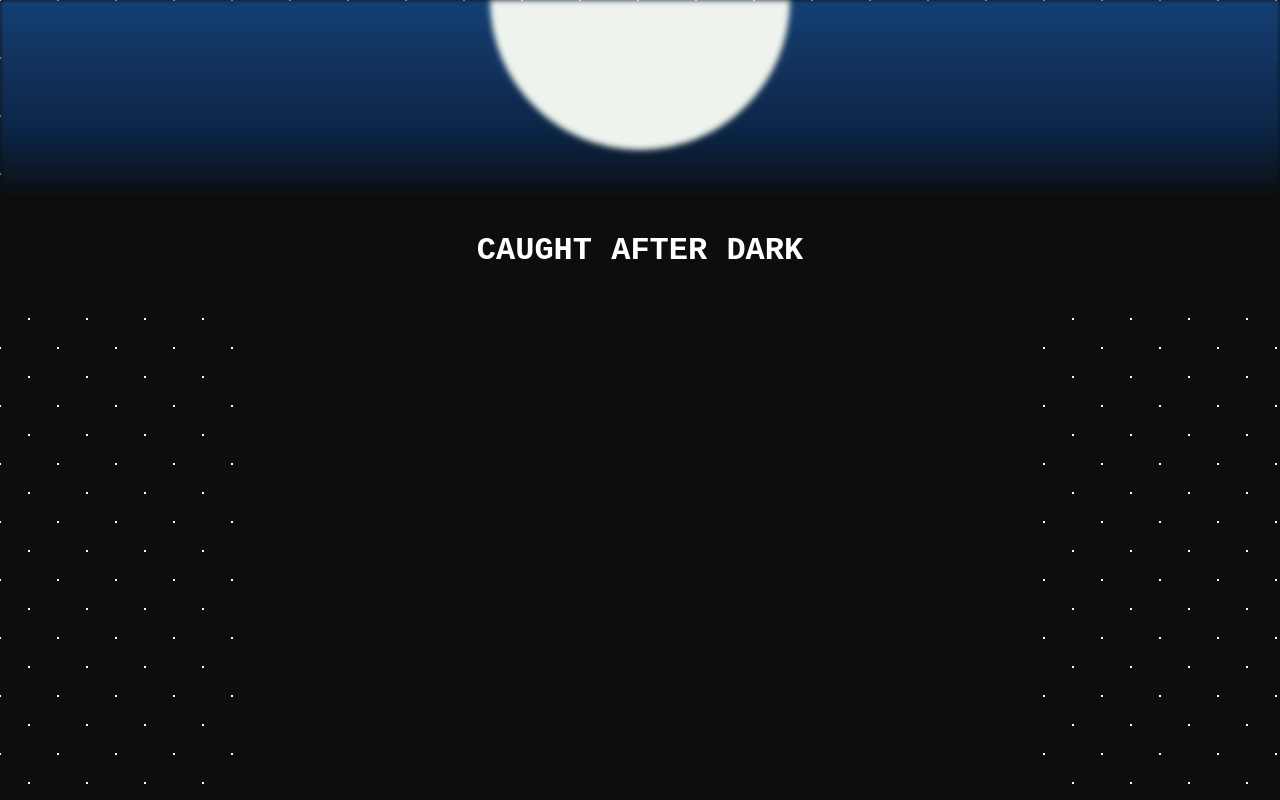
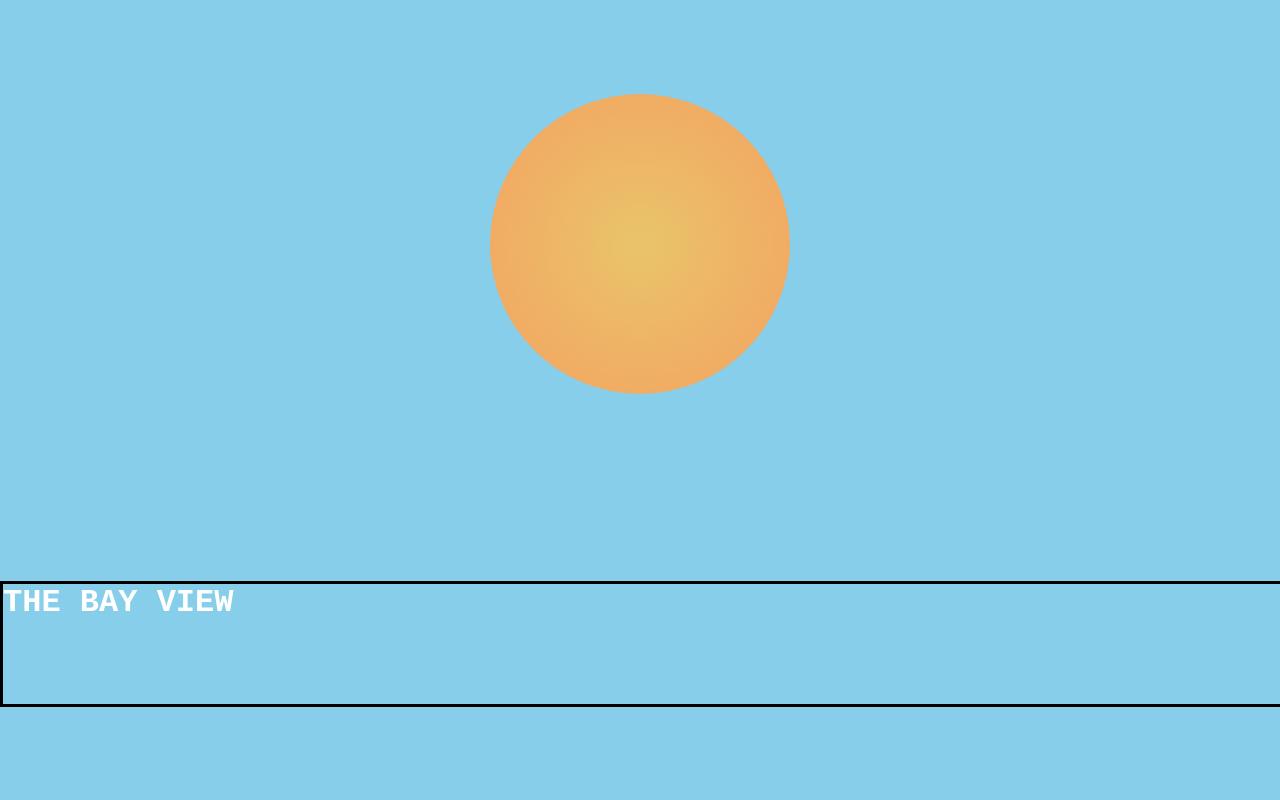
Before and after one commit to Aosegir/restaurant-page-2, a website built with webpack: page src/template.html in a window 1280 px wide. Shown: the top 800 px of the page. Built offline with nearby package versions, Linux system fonts and the light colour scheme.

Commit message:
Began working on first page for new restaurant

```diff
--- a/src/style.css
+++ b/src/style.css
@@ -4,46 +4,31 @@
     margin: 0;
 }
 
-body {
-    background-color: #0d0d0e;
-    background-image:  radial-gradient(#fef7f7 1.4500000000000002px, transparent 1.4500000000000002px), radial-gradient(#fef7f7 1.4500000000000002px, #0d0d0e 1.4500000000000002px);
-    background-size: 58px 58px;
-    background-position: 0 0,29px 29px;
+.center-div {
     display: flex;
-    flex-direction: column;
-    align-items: center;
+    justify-content: center;
 }
 
 header {
+    height: 100vh;
     width: 100%;
+    background-color: skyblue;
+    display: flex;
+    flex-direction: column;
+    justify-content: space-around;
 }
 
-#lake {
-    height: 200px;
-    width: 100%;
-    background-image: linear-gradient(#134074, #13315c, #0b2545, #0d0d0e);
-    display: flex;
-    justify-content: center;
-    align-items: flex-start;
-    filter: blur(2px);
-}
-
-#moon {
-    display: flex;
-    height: 150px;
+#sun {
+    height: 300px;
     width: 300px;
-    background-color: #eef4ed;
-    filter: blur(2px);
-    border-radius: 0% 0% 150px 150px;
+    background: radial-gradient(#e9c46a, #f4a261);
+    border-radius: 50%;
 }
 
 #title {
-    display: flex;
-    justify-content: center;
-    align-items: center;
-    height: 100px;
+    border: 3px solid black;
     width: 100%;
-    background-color: #0d0d0e;
+    height: 15vh;
 }
 
 h1 {
@@ -52,9 +37,9 @@ h1 {
     text-transform: uppercase;
     word-spacing: 100%;
 }
-
+/*
 main {
-    background: #0d0d0e;
+    background: whitesmoke;
     height: 200vh;
     width: 60vw;
 }
@@ -62,5 +47,6 @@ main {
 footer {
     height: 200px;
     width: 100%;
-    background: #0d0d0e;
+    background: sandybrown;
 }
+*/
--- a/src/template.html
+++ b/src/template.html
@@ -7,14 +7,12 @@
 </head>
 <body>
     <header>
-        <div id="lake">
-            <div id="moon"></div>
+        <div class="center-div">
+            <div id="sun"></div>
         </div>
         <div id="title">
-            <h1>Caught After Dark</h1>
+            <h1>The Bay View</h1>
         </div>
     </header>
-    <main></main>
-    <footer></footer>
 </body>
 </html>
```
